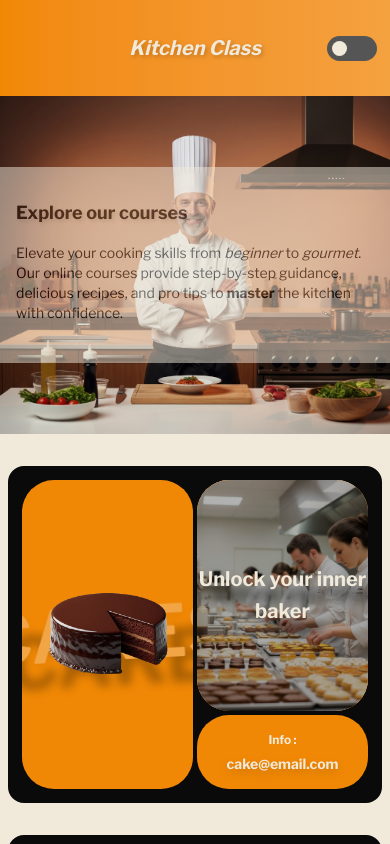
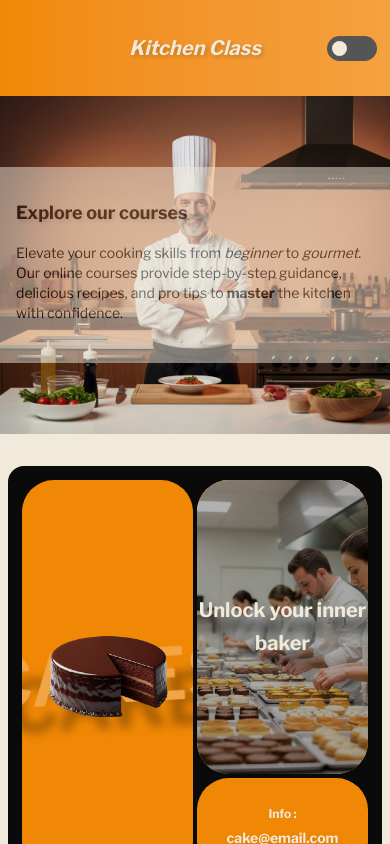
Before and after one commit to marcoD9/courses-landing-page, a Next.js app: page / in a window 390 px wide. Shown: the top 844 px of the page. Built offline with nearby package versions, Linux system fonts and the light colour scheme.

Commit message:
Update section height for smaller screen

```diff
--- a/src/app/globals.css
+++ b/src/app/globals.css
@@ -105,8 +105,8 @@ html.dark {
   .grid-section {
     @apply bg-[var(--background)] grid
         /*Heigth*/
-         h-[40vh]             /* Height for mobile*/
-         sm:h-[50vh]
+         h-[50vh]             /* Height for mobile*/
+         sm:h-[55vh]
          md:h-[70vh]
          xl:h-[100vh]
         /*Gap*/
```
